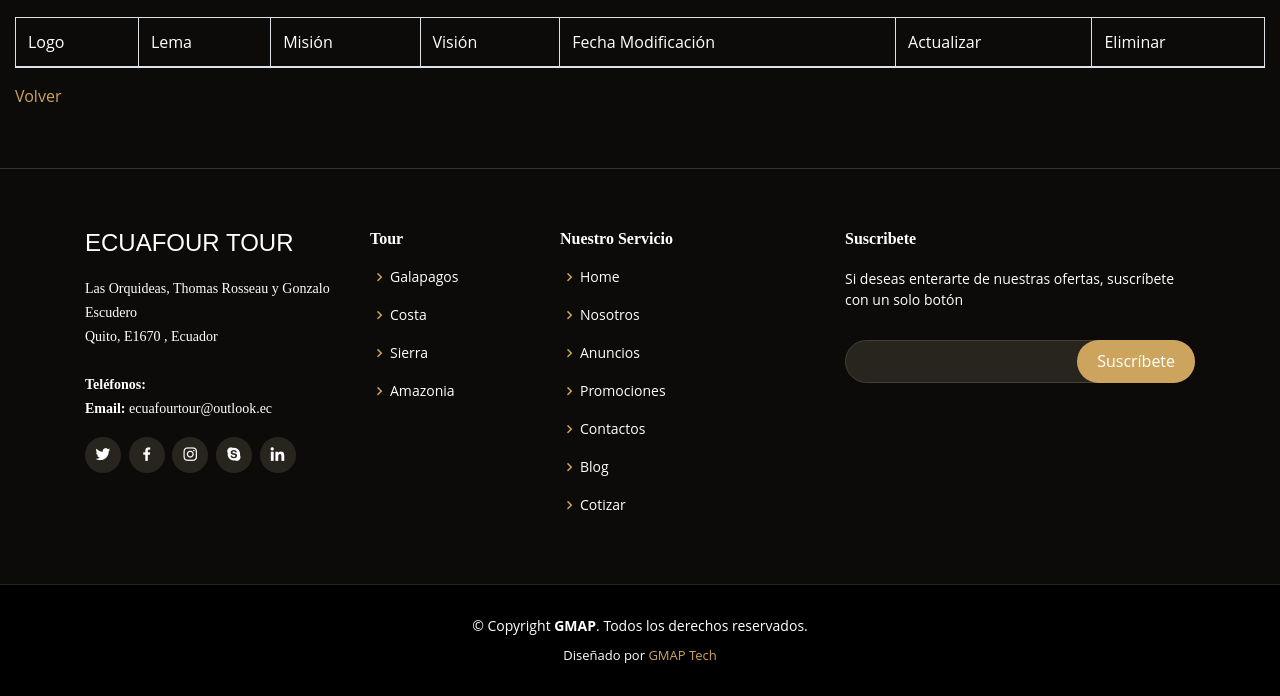
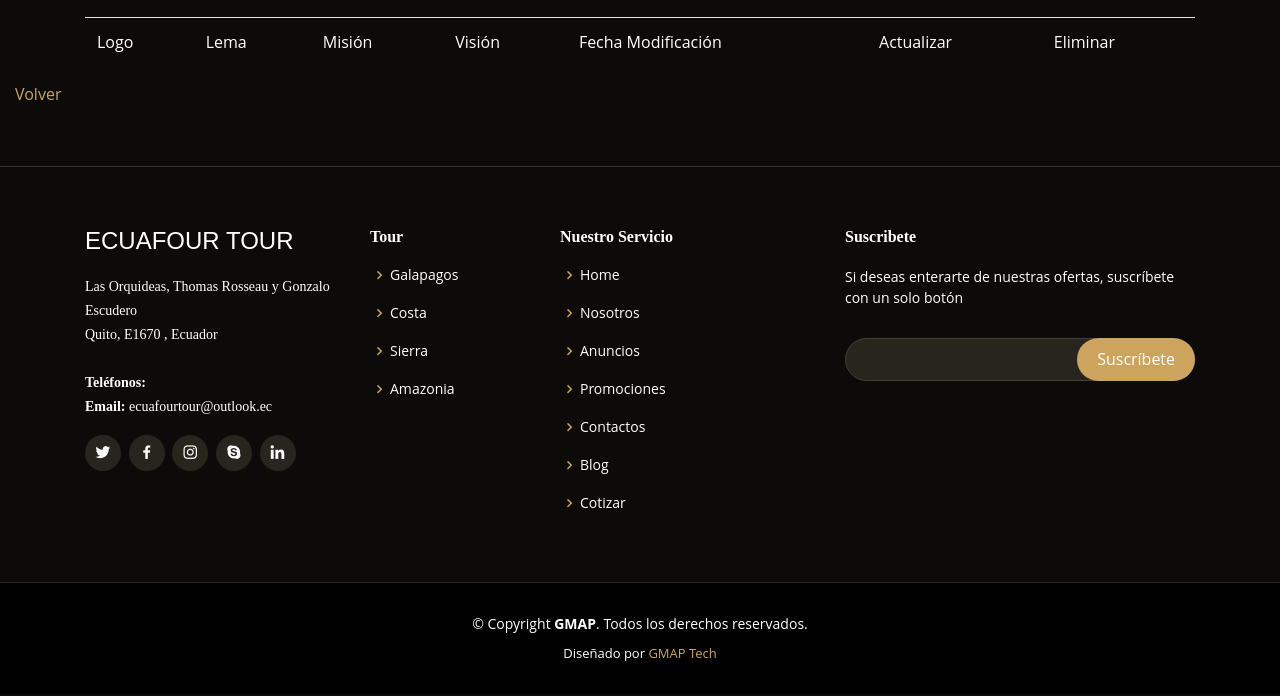
Before and after one commit to evilsmoon/Ecuafour-Travel, a PHP site: page /mostrar_empresa.php in a window 1280 px wide. Shown: the part 139-835 px from the top of the page. After the commit the page ends 800 px from the top, so only its background shows below. Run offline with PHP 8.4, Linux system fonts and the light colour scheme; the visitor is signed in with stand-in values (Sample User, id 1); data that the repository does not hold is empty; some libraries are stand-ins or nearby versions.

Commit message:
deploy 0.1

```diff
--- a/mostrar_empresa.php
+++ b/mostrar_empresa.php
@@ -38,9 +38,9 @@ $listaEmpresa=$crud->mostrar();
 
 <section id="specials" class="specials mt-5 table-responsive">
   <div class="col-lg-12 mt-5">
-    <div class="table-responsive">
+    <div class="container table-responsive">
 
-      <table class="table table-bordered" style="color: white ;">
+      <table class="table " style="color: white ;">
         <thead>
           <td>Logo</td>
           <td>Lema</td>
```
